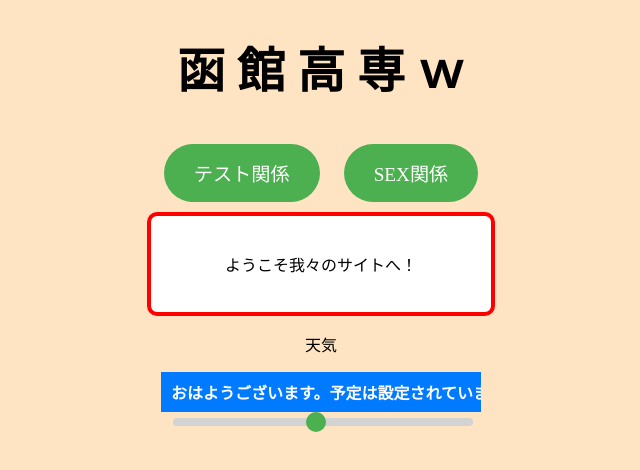
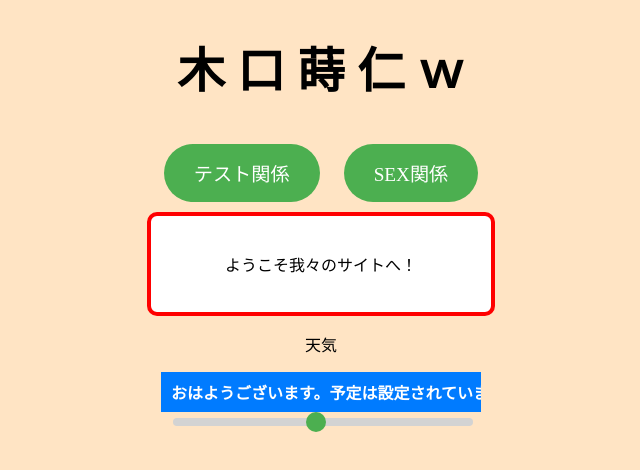
Before and after one commit to ccrroo/test, a plain HTML site: page index.html in a window 1280 px wide. Shown: the whole page, without its empty margins (319-959 px from the left). Drawn offline with Linux system fonts and the light colour scheme.

Commit message:
Update index.html

```diff
--- a/index.html
+++ b/index.html
@@ -116,10 +116,10 @@
 </head>
 <body>
   <h1 style="font-size: 3em;">
-    <span style="--i: 0;">函</span>
-    <span style="--i: 1;">館</span>
-    <span style="--i: 2;">高</span>
-    <span style="--i: 3;">専</span>
+    <span style="--i: 0;">木</span>
+    <span style="--i: 1;">口</span>
+    <span style="--i: 2;">蒔</span>
+    <span style="--i: 3;">仁</span>
     <span style="--i: 4;">ｗ</span>
   </h1>
 
```
